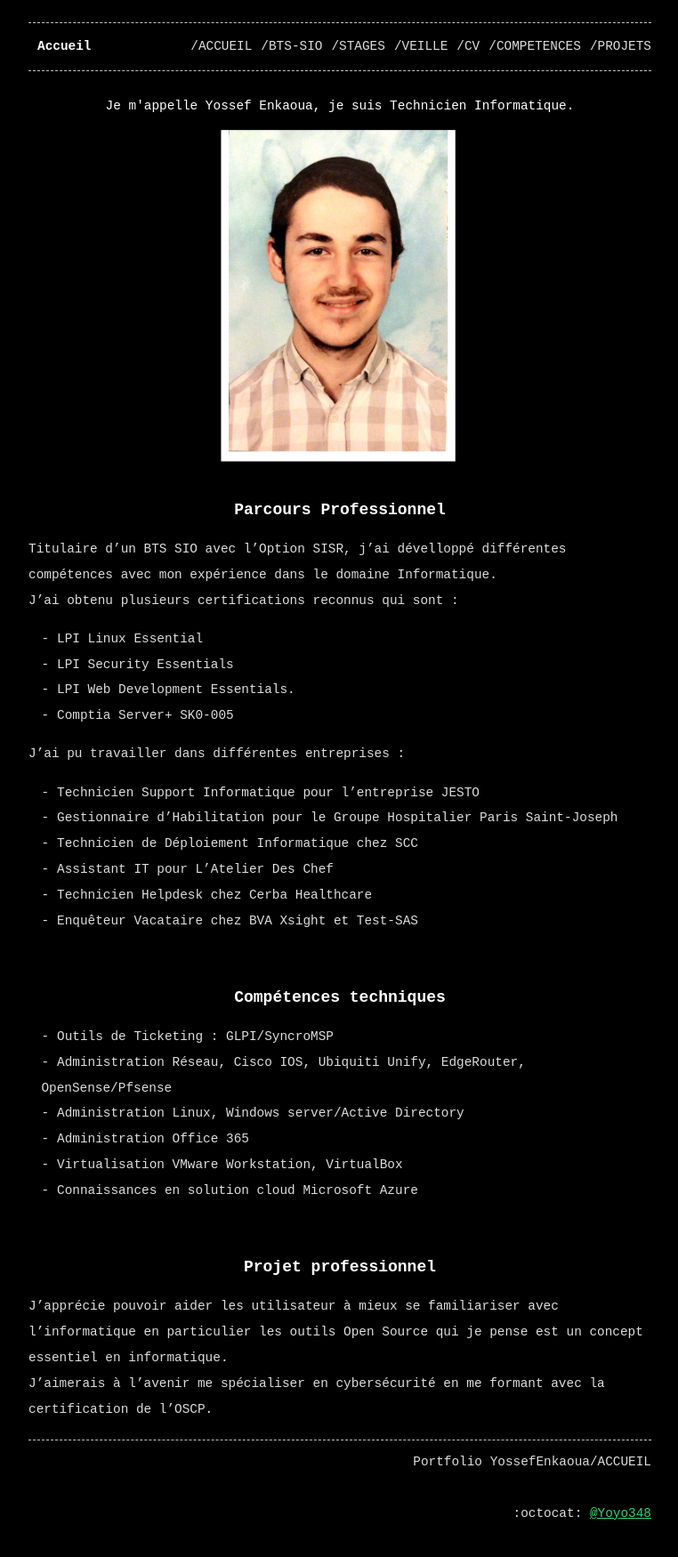
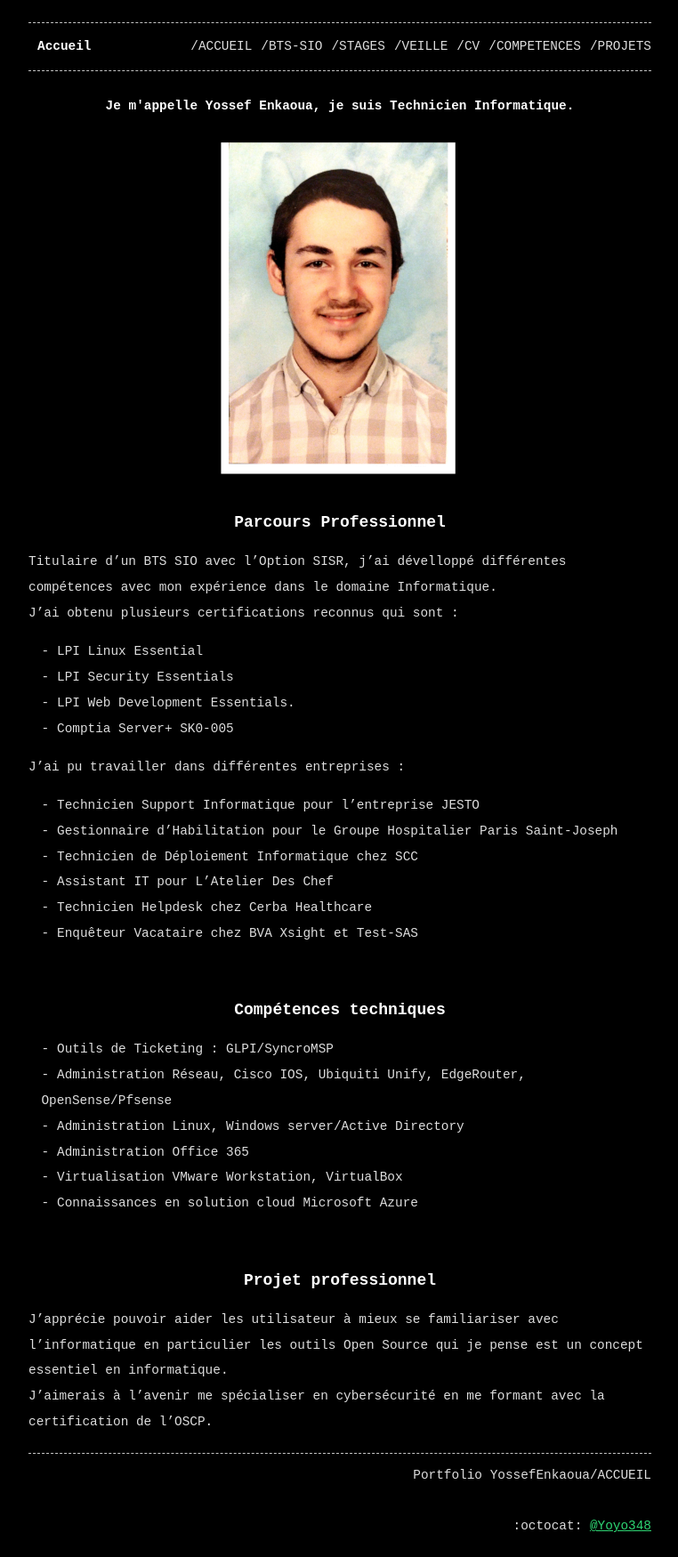
Before and after one commit to Yoyo348/ga_blog, a Jekyll site: the page built from index.md, in a window 1280 px wide. Shown: the whole page at 89% size, without its empty margins (258-1020 px from the left). Built offline with Jekyll 4.4.1, drawn with Linux system fonts in a browser that asks for light colours.

```diff
--- a/index.md
+++ b/index.md
@@ -5,7 +5,7 @@ permalink_name: /ACCUEIL
 title: Accueil
 ---
 
-<center>Je m'appelle Yossef Enkaoua, je suis Technicien Informatique.</center>
+<strong><center>Je m'appelle Yossef Enkaoua, je suis Technicien Informatique.</center><strong>
 
 <center><img src="assets/img/profil.png"></center>
 
```
